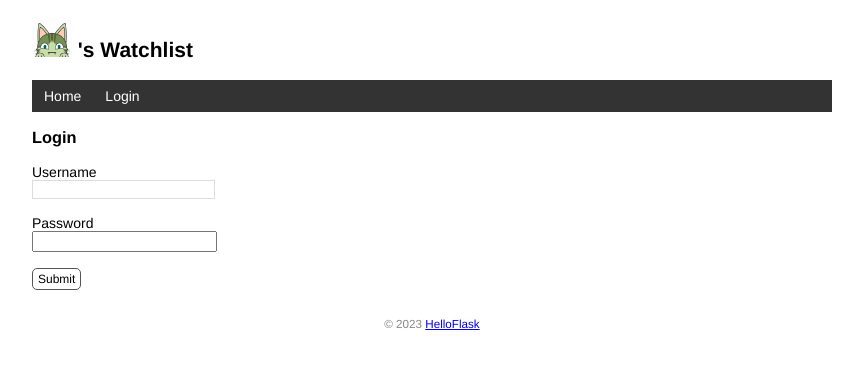
After one commit to kakuibeyond/hello_flask, a Flask app: page /login in a window 1280 px wide. The commit adds this page. Shown: the top 369 px of the page, without its empty margins (208-1071 px from the left). Run offline with Flask 3, Linux system fonts and the light colour scheme.

Commit message:
User authentication with Flask-Login

```diff
--- a/app.py
+++ b/app.py
@@ -3,11 +3,20 @@ from markupsafe import escape
 from flask_sqlalchemy import SQLAlchemy  # 导入扩展类
 import os
 import click
+from werkzeug.security import generate_password_hash, check_password_hash
+from flask_login import LoginManager, UserMixin, login_user, login_required, logout_user, current_user
 
 app = Flask(__name__)
 app.config['SQLALCHEMY_DATABASE_URI'] = 'sqlite:///' + os.path.join(app.root_path, 'data.db')
 app.config['SQLALCHEMY_TRACK_MODIFICATIONS'] = False  # 关闭对模型修改的监控
 app.config['SECRET_KEY'] = 'dev'  # 等同于 app.secret_key = 'dev'
+login_manager = LoginManager(app)  # 实例化扩展类
+login_manager.login_view = 'login' # login_required重定向到的页面视图函数
+
+@login_manager.user_loader
+def load_user(user_id):  # 创建用户加载回调函数，接受用户 ID 作为参数
+    user = User.query.get(int(user_id))  # 用 ID 作为 User 模型的主键查询对应的用户
+    return user  # 返回用户对象
 
 db = SQLAlchemy(app)  # 初始化扩展，传入程序实例 app
 
@@ -50,9 +59,38 @@ def forge():
     db.session.commit()
     click.echo('Done.')
 
-class User(db.Model):  # 表名将会是 user（自动生成，小写处理）
-    id = db.Column(db.Integer, primary_key=True)  # 主键
-    name = db.Column(db.String(20))  # 名字
+@app.cli.command()
+@click.option('--username', prompt=True, help='The username used to login.')
+@click.option('--password', prompt=True, hide_input=True, confirmation_prompt=True, help='The password used to login.')
+def admin(username, password):
+    """Create user."""
+    db.create_all()
+
+    user = User.query.first()
+    if user is not None:
+        click.echo('Updating user...')
+        user.username = username
+        user.set_password(password)  # 设置密码
+    else:
+        click.echo('Creating user...')
+        user = User(username=username, name='Admin')
+        user.set_password(password)  # 设置密码
+        db.session.add(user)
+
+    db.session.commit()  # 提交数据库会话
+    click.echo('Done.')
+
+class User(db.Model, UserMixin):
+    id = db.Column(db.Integer, primary_key=True)
+    name = db.Column(db.String(20))
+    username = db.Column(db.String(20))  # 用户名
+    password_hash = db.Column(db.String(128))  # 密码散列值
+
+    def set_password(self, password):  # 用来设置密码的方法，接受密码作为参数
+        self.password_hash = generate_password_hash(password)  # 将生成的密码保持到对应字段
+
+    def validate_password(self, password):  # 用于验证密码的方法，接受密码作为参数
+        return check_password_hash(self.password_hash, password)  # 返回布尔值
 
 class Movie(db.Model):  # 表名将会是 movie
     id = db.Column(db.Integer, primary_key=True)  # 主键
@@ -67,6 +105,8 @@ def inject_user():  # 函数名可以随意修改
 @app.route('/', methods=['GET', 'POST'])
 def index():
     if request.method == 'POST':  # 判断是否是 POST 请求
+        if not current_user.is_authenticated: # 未认证用户不能提交表单
+            return redirect(url_for('index')) # 重定向回get方法的主页
         # 获取表单数据
         title = request.form.get('title')  # 传入表单对应输入字段的 name 值
         year = request.form.get('year')
@@ -85,6 +125,7 @@ def index():
     return render_template("index.html", movies=movies)
 
 @app.route('/movie/edit/<int:movie_id>', methods=['GET', 'POST'])
+@login_required  # 登录保护
 def edit(movie_id):
     movie = Movie.query.get_or_404(movie_id)
 
@@ -105,6 +146,7 @@ def edit(movie_id):
     return render_template('edit.html', movie=movie)  # 传入被编辑的电影记录
 
 @app.route('/movie/delete/<int:movie_id>', methods=['POST'])  # 限定只接受 POST 请求
+@login_required  # 登录保护
 def delete(movie_id):
     movie = Movie.query.get_or_404(movie_id)  # 获取电影记录
     db.session.delete(movie)  # 删除对应的记录
@@ -131,3 +173,54 @@ def test_url_for():
 @app.errorhandler(404)  # 传入要处理的错误代码
 def page_not_found(e):  # 接受异常对象作为参数
     return render_template('404.html'), 404  # 返回模板和状态码
+
+@app.route('/login', methods=['GET', 'POST'])
+def login():
+    if request.method == 'POST':
+        username = request.form['username']
+        password = request.form['password']
+
+        if not username or not password:
+            flash('Invalid input.')
+            return redirect(url_for('login'))
+
+        user = User.query.first()
+        # 验证用户名和密码是否一致
+        if username == user.username and user.validate_password(password):
+            login_user(user)  # 登入用户
+            flash('Login success.')
+            return redirect(url_for('index'))  # 重定向到主页
+
+        flash('Invalid username or password.')  # 如果验证失败，显示错误消息
+        return redirect(url_for('login'))  # 重定向回登录页面
+
+    return render_template('login.html')
+
+@app.route('/logout')
+@login_required  # 用于视图保护，后面会详细介绍
+def logout():
+    logout_user()  # 登出用户
+    flash('Goodbye.')
+    return redirect(url_for('index'))  # 重定向回首页
+
+# 设置用户名
+@app.route('/settings', methods=['GET', 'POST'])
+@login_required
+def settings():
+    if request.method == 'POST':
+        name = request.form['name']
+
+        if not name or len(name) > 20:
+            flash('Invalid input.')
+            return redirect(url_for('settings'))
+
+        current_user.name = name
+        # current_user 会返回当前登录用户的数据库记录对象
+        # 等同于下面的用法
+        # user = User.query.first()
+        # user.name = name
+        db.session.commit()
+        flash('Settings updated.')
+        return redirect(url_for('index'))
+
+    return render_template('settings.html')
--- a/templates/base.html
+++ b/templates/base.html
@@ -21,6 +21,12 @@
     <nav>
         <ul>
             <li><a href="{{ url_for('index') }}">Home</a></li>
+            {% if current_user.is_authenticated %}
+            <li><a href="{{ url_for('settings') }}">Settings</a></li>
+            <li><a href="{{ url_for('logout') }}">Logout</a></li>
+            {% else %}
+            <li><a href="{{ url_for('login') }}">Login</a></li>
+            {% endif %}
         </ul>
     </nav>
     {% block content %}{% endblock %}
--- a/templates/index.html
+++ b/templates/index.html
@@ -2,19 +2,24 @@
 
 {% block content %}
 <p>{{ movies|length }} Titles</p>
+<!-- 在模板中可以直接使用 current_user 变量 -->
+{% if current_user.is_authenticated %}
 <form method="post">
     Name <input type="text" name="title" autocomplete="off" required>
     Year <input type="text" name="year" autocomplete="off" required>
     <input class="btn" type="submit" name="submit" value="Add">
 </form>
+{% endif %}
 <ul class="movie-list">
     {% for movie in movies %}
     <li>{{ movie.title }} - {{ movie.year }}
         <span class="float-right">
+            {% if current_user.is_authenticated %}
             <a class="btn" href="{{ url_for('edit', movie_id=movie.id) }}">Edit</a>
             <form class="inline-form" method="post" action="{{ url_for('delete', movie_id=movie.id) }}">
                 <input class="btn" type="submit" name="delete" value="Delete" onclick="return confirm('Are you sure?')">
             </form>
+            {% endif %}
             <a class="douban" href="https://movie.douban.com/subject_search?search_text={{ movie.title }}" target="_blank" title="Find this movie on douban">豆瓣</a>
         </span>
     </li>
--- /dev/null
+++ b/templates/login.html
@@ -0,0 +1,13 @@
+{% extends 'base.html' %}
+
+{% block content %}
+<h3>Login</h3>
+<form method="post">
+    Username<br>
+    <input type="text" name="username" required><br><br>
+    Password<br>
+    <!-- 密码输入框的 type 属性使用 password，会将输入值显示为圆点 -->
+    <input type="password" name="password" required><br><br>
+    <input class="btn" type="submit" name="submit" value="Submit">
+</form>
+{% endblock %}
```
Also changed, not shown: templates/settings.html (added, +9 -0 lines).
